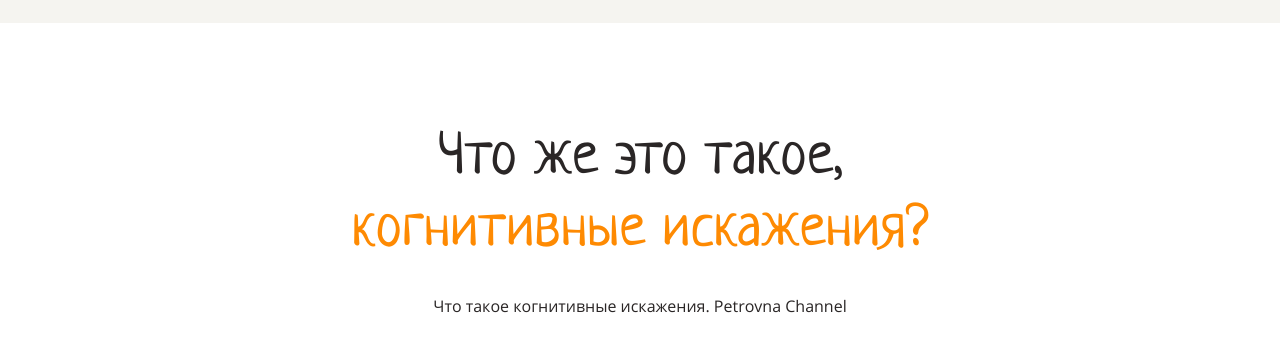
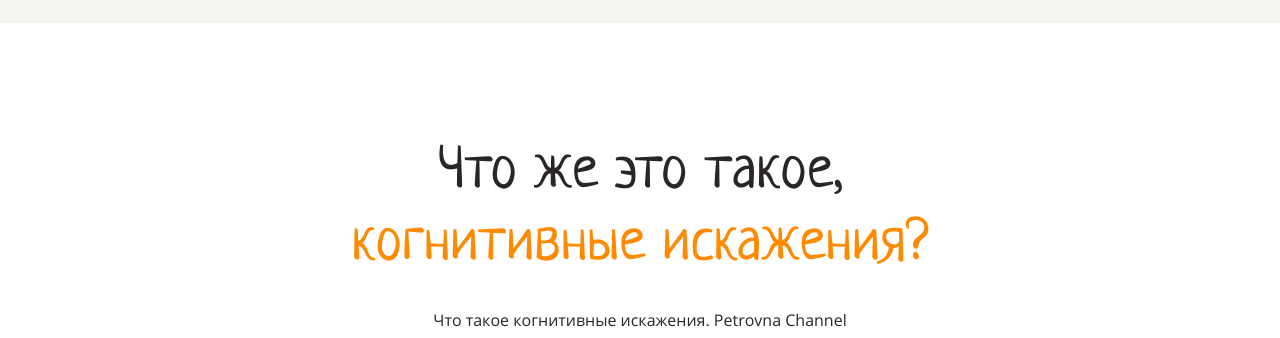
Before and after one commit to looleeluu/layout-designer-project-lvl1, a website: page src/index.html in a window 1280 px wide. Shown: the part 880-1218 px from the top of the page. Drawn offline with Linux system fonts and the light colour scheme.

Commit message:
fix video section2

```diff
--- a/src/index.html
+++ b/src/index.html
@@ -37,7 +37,7 @@
   <main>
     <div class="video-section">
       <div class="section t-a-center">
-        <h2 class="p-b-7"><span class="c-dark">Что же это такое,</span><br>когнитивные искажения?</h2>
+        <h2 class="m-t-14 p-b-7"><span class="c-dark">Что же это такое,</span><br>когнитивные искажения?</h2>
         <p class="p-20">Что такое когнитивные искажения. Petrovna Channel</p>
         <div class="p-t-10">
           <iframe class="video" width="919" height="569" src="https://www.youtube.com/embed/jie9AizBqss" frameborder="0" allowfullscreen></iframe>
--- a/src/styles/index.css
+++ b/src/styles/index.css
@@ -337,6 +337,10 @@ h3 {
   margin-top: 9px;
 }
 
+.m-t-14 {
+  margin-top: 14px;
+}
+
 .m-t-20 {
   margin-top: 20px;
 }
```
